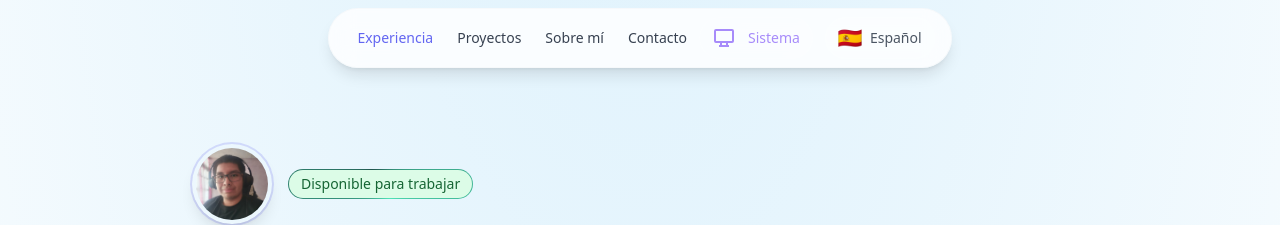
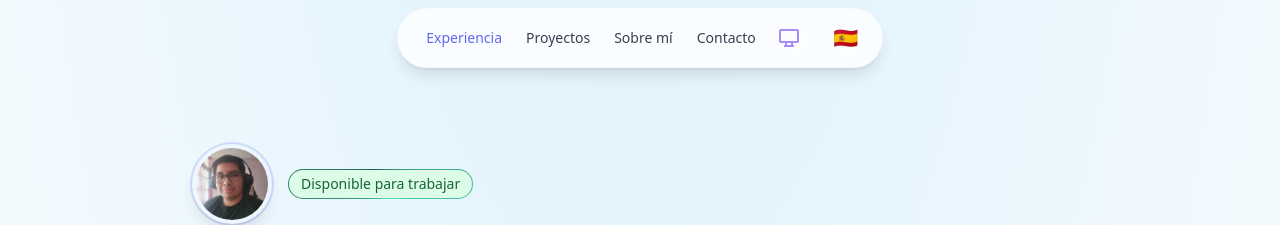
Before and after one commit to GabrielDeSixto/Portfolio_Web, an Astro site: page / in a window 1280 px wide. Shown: the top 225 px of the page. Built offline with nearby package versions, Linux system fonts and the light colour scheme; Astro itself is replaced by a stand-in of ours.

Commit message:
se mejoraan los toggle de tema e idimoma

```diff
--- a/src/components/LanguagePicker.astro
+++ b/src/components/LanguagePicker.astro
@@ -33,16 +33,16 @@ const langFlags = {
       <span class="flag">{langFlags[otherLang]}</span>
     </div>
   </div>
-  <span class="language-label">{langNames[currentLang]}</span>
+  <!-- Removing the label display -->
 </a>
 
 <style>
   .language-toggle {
     display: flex;
     align-items: center;
-    gap: 0.5rem;
-    padding: 0.5rem 0.75rem;
-    margin-left: 0.75rem; /* Añadido margen izquierdo para separación */
+    justify-content: center;
+    padding: 0.5rem;
+    margin-left: 0.5rem;
     background: rgba(255, 255, 255, 0.1);
     border: 1px solid rgba(255, 255, 255, 0.1);
     border-radius: 9999px;
@@ -52,6 +52,8 @@ const langFlags = {
     text-decoration: none;
     position: relative;
     overflow: hidden;
+    width: 2.5rem;
+    height: 2.5rem;
   }
 
   .language-toggle:hover {
@@ -105,10 +107,7 @@ const langFlags = {
     font-size: 1.25rem;
   }
 
-  .language-label {
-    font-size: 0.875rem;
-    font-weight: 500;
-  }
+  /* Removing the language-label styles since we're not using it anymore */
 
   /* Variables para modo claro/oscuro */
   :root {
@@ -117,17 +116,6 @@ const langFlags = {
 
   :global(.dark) {
     --color-text: #d1d5db;
-  }
-
-  /* Estilos responsivos */
-  @media (max-width: 640px) {
-    .language-label {
-      display: none;
-    }
-
-    .language-toggle {
-      padding: 0.5rem;
-    }
   }
 </style>
 
--- a/src/components/ThemeToggle.astro
+++ b/src/components/ThemeToggle.astro
@@ -39,6 +39,7 @@
     align-items: center;
     gap: 0.5rem;
     padding: 0.5rem;
+    margin-right: 0.5rem;
     background: rgba(255, 255, 255, 0.1);
     border: 1px solid rgba(255, 255, 255, 0.1);
     border-radius: 9999px;
@@ -85,6 +86,7 @@
     position: absolute;
     right: 0.75rem;
     pointer-events: none;
+    display: none; /* Ocultar la etiqueta en todos los tamaños */
   }
 
   .theme-toggle:hover .theme-label {
@@ -121,13 +123,11 @@
   /* Estilos responsivos */
   @media (min-width: 768px) {
     .theme-toggle {
-      padding: 0.5rem 0.75rem;
+      padding: 0.5rem; /* Mantener el padding igual en todos los tamaños */
     }
 
     .theme-label {
-      position: static;
-      opacity: 1;
-      margin-left: 0.25rem;
+      display: none; /* Asegurar que la etiqueta permanezca oculta */
     }
   }
 </style>
```
